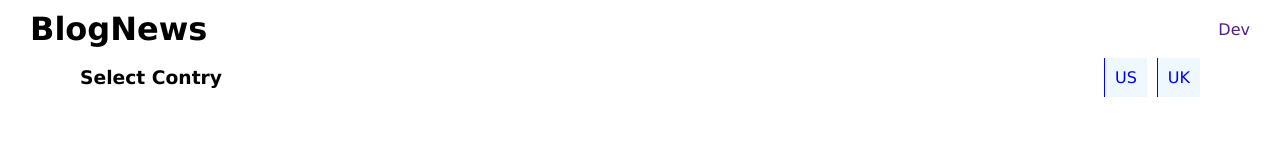
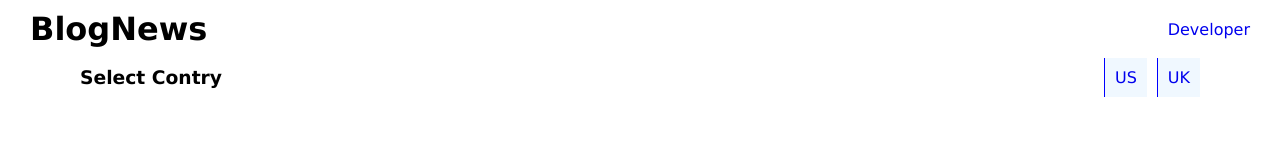
Before and after one commit to Dynamitetechdev/SPA-BLOG-TEST-, a React (Vite) app: page / in a window 1280 px wide. Shown: the top 160 px of the page. Built offline with nearby package versions, Linux system fonts and the light colour scheme.

Commit message:
added comments

```diff
--- a/src/UI/NewsDetailed.tsx
+++ b/src/UI/NewsDetailed.tsx
@@ -1,13 +1,17 @@
 import { useParams } from "react-router-dom";
 import useFetch from "../component/useFetch";
 
+/**
+ *
+ * @dev This is for the detailed describtion of our news/blogs
+ * @dev I used the `id` to match each item collected fromthe API call and i loaded them dyamicaly
+ */
 const NewsDetails = () => {
   const { id } = useParams();
 
   const { data, isPending, error } = useFetch(
     `https://jsonplaceholder.typicode.com/posts/${id}`
   );
-  console.log(data);
   return (
     <div className="wrapper">
       <div className="newsDetails">
--- a/src/UI/UK-news.tsx
+++ b/src/UI/UK-news.tsx
@@ -3,7 +3,14 @@ import AllNews from "../component/allNews";
 import Search from "../component/search";
 import useFetch from "../component/useFetch";
 
+/**
+ *
+ * @dev This page is for loading the UK based news
+ * @dev Also implemented the filter functionality, to enable use search for news
+ *
+ */
 const UkNews = () => {
+  const [searchInput, setSearchInput] = useState<string | null>(null);
   const { data, isPending, error } = useFetch(
     "https://jsonplaceholder.typicode.com/posts"
   );
@@ -15,8 +22,6 @@ const UkNews = () => {
       setNewData(newDataArr);
     }
   }, [data]);
-
-  const [searchInput, setSearchInput] = useState<string | null>(null);
 
   const filteredData = newData.filter((news) =>
     news.title.toLowerCase().includes(searchInput)
--- a/src/UI/header.tsx
+++ b/src/UI/header.tsx
@@ -1,5 +1,9 @@
 import { Link } from "react-router-dom";
 
+/**
+ *
+ * @notice The Header and Link Navigations Using Routers
+ */
 const Header = () => {
   return (
     <div className="header">
@@ -8,8 +12,7 @@ const Header = () => {
           <h1>BlogNews</h1>
         </div>
         <li>
-          {" "}
-          <a href="">Dev</a>{" "}
+          <a href="https://github.com/Dynamitetechdev">Developer</a>
         </li>
       </div>
       <div className="bottom-nav ">
--- a/src/component/useFetch.tsx
+++ b/src/component/useFetch.tsx
@@ -1,5 +1,11 @@
 import { useEffect, useState } from "react";
 
+/**
+ *
+ * @dev A fetch hook used to make the API calls
+ * @returns the data collected, the pending state and the error state, if there is any
+ *
+ */
 const useFetch = (
   url: string
 ): { data: any; isPending: Boolean; error: string | null } => {
```
Also changed, not shown: src/UI/US-news.tsx (+6 -1 lines), src/component/allNews.tsx (+10 -0 lines), src/component/search.tsx (+8 -3 lines).
